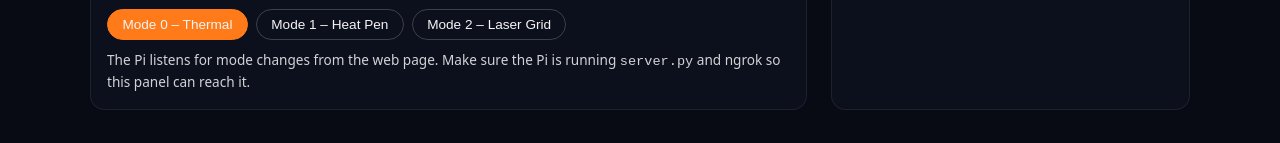
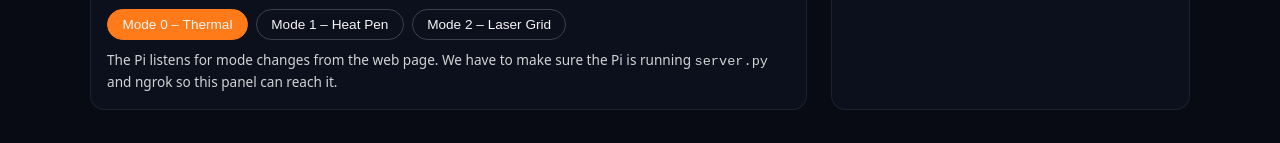
Before and after one commit to snholguin0/Thermalcamera, a plain HTML site: page index.html in a window 1280 px wide. Shown: the part 937-1080 px from the top of the page. Drawn offline with Linux system fonts and the light colour scheme.

Commit message:
small tweak

```diff
--- a/index.html
+++ b/index.html
@@ -66,7 +66,7 @@
         </div>
 
         <p class="demo-note">
-          The Pi listens for mode changes from the web page. Make sure the Pi is running
+          The Pi listens for mode changes from the web page. We have to make sure the Pi is running
           <code>server.py</code> and ngrok so this panel can reach it.
         </p>
       </div>
```
